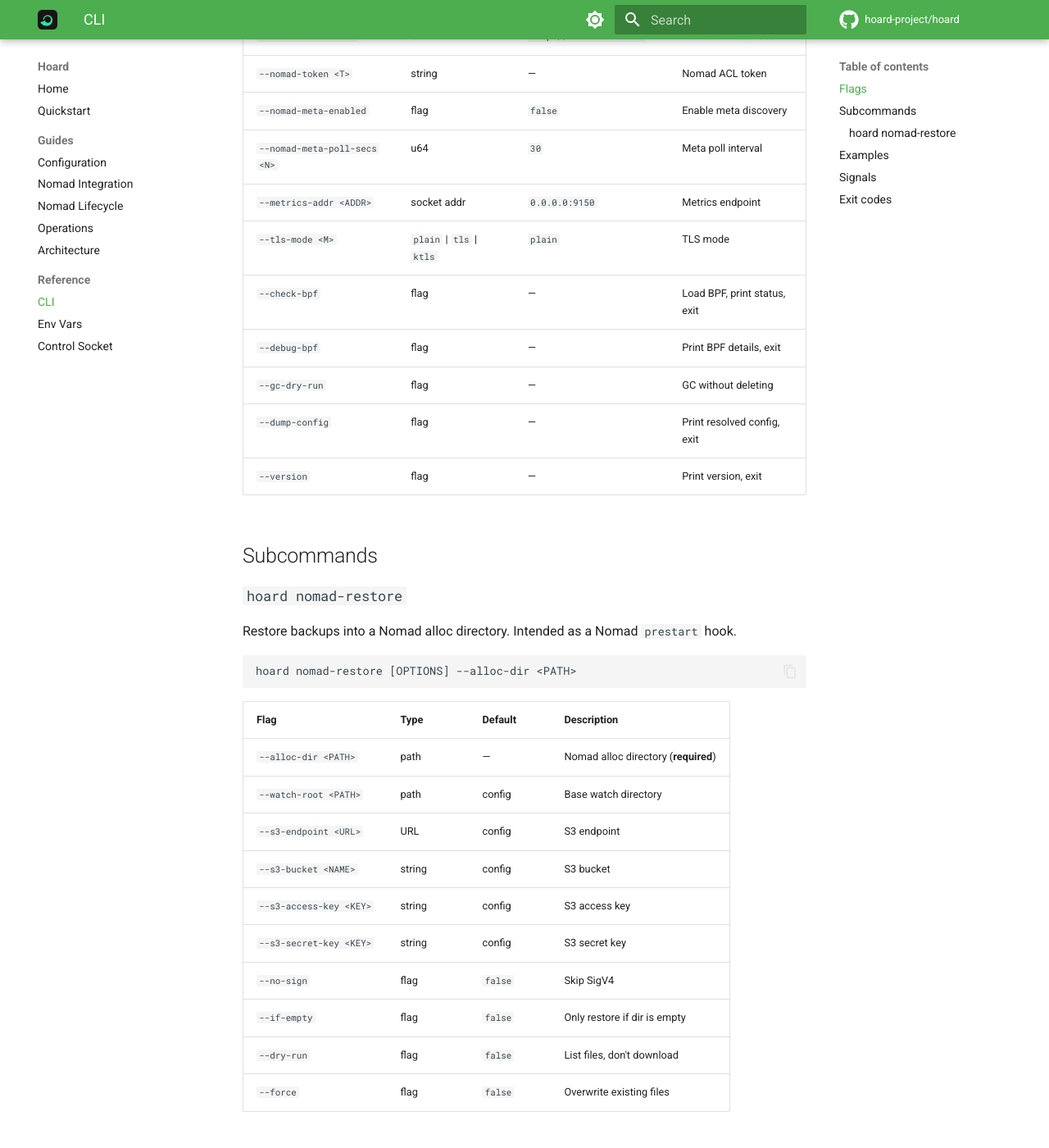
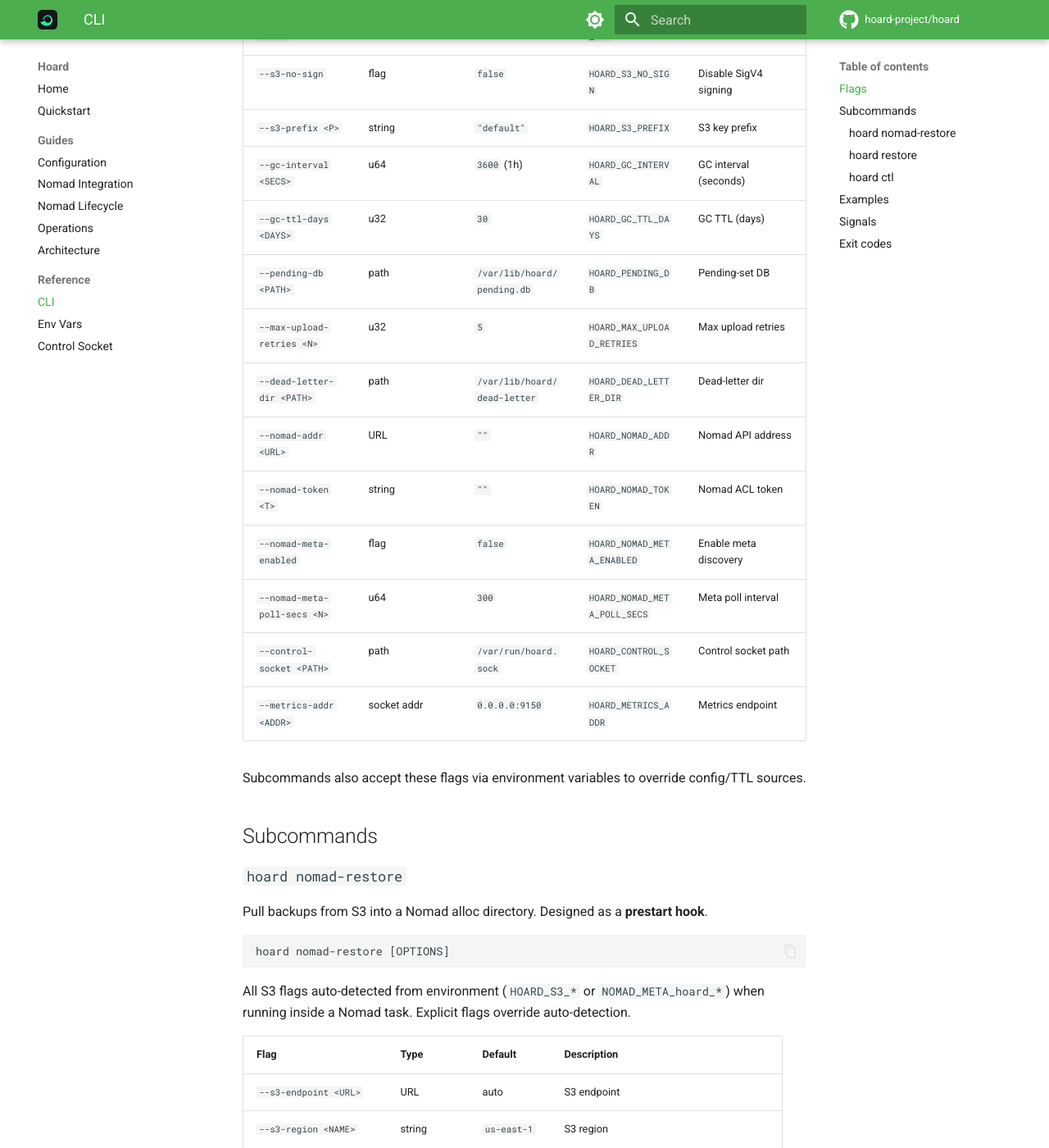
Before and after one commit to hoard-project/hoard, an MkDocs documentation site: the page built from website/docs/reference/cli.md, in a window 1280 px wide and 1400 px high, scrolled down 1235 px. Shown: the whole window at 82% size. Built offline with MkDocs 1.6.1 and Material for MkDocs 9.7.7, drawn with Linux system fonts in a browser that asks for light colours; comment, search, counter and statistics services are not loaded; some of the changed text lies outside the part shown.

Commit message:
fix(docs): sync CLI reference, control socket, env-vars with actual code
CLI reference:
- Removed --check-bpf, --debug-bpf, --gc-dry-run, --dump-config (don't exist)
- Fixed defaults: gc-interval=3600, nomad-addr="", meta-poll=300
- Added --watch-root (exists in Config)
- rewrote nomad-restore flags: --dest not --alloc-dir, no --watch-root
- Added --s3-region and --prefix to nomad-restore table

Control socket:
- Path: /run/hoard/default.sock → /var/run/hoard.sock
- Removed "Nomad mode" claim from HTTP endpoint title (all modes share metrics server)

Env vars:
- Added HOARD_WATCH_ROOT

````diff
--- a/website/docs/reference/cli.md
+++ b/website/docs/reference/cli.md
@@ -1,65 +1,89 @@
 # CLI reference
 
 ```text
-hoard [OPTIONS]
+hoard [OPTIONS] [COMMAND]
 ```
+
+All flags can also be set via environment variables (see [env-vars](env-vars.md))
+or TOML config (see [configuration](../configuration.md)).
+
+Priority: CLI flag > env var > TOML value > default.
 
 ## Flags
 
-| Flag | Type | Default | Description |
-|------|------|---------|-------------|
-| `--config <PATH>` | path | auto-discovery | TOML config file |
-| `--mode <MODE>` | `standalone` \| `nomad` | `standalone` | Runtime mode |
-| `--service <NAME>` | string | `default` | Logical service name |
-| `--watch-path <PATH>` | path | config | Watch directory |
-| `--watch-patterns <P>` | comma-sep | `*` | File glob patterns |
-| `--watch-excludes <E>` | comma-sep | — | Patterns to exclude |
-| `--s3-endpoint <URL>` | URL | config | S3 endpoint |
-| `--s3-region <NAME>` | string | config | S3 region |
-| `--s3-bucket <NAME>` | string | config | S3 bucket |
-| `--s3-access-key <KEY>` | string | config | S3 access key |
-| `--s3-secret-key <KEY>` | string | config | S3 secret key |
-| `--s3-no-sign` | flag | `false` | Disable SigV4 signing |
-| `--s3-prefix <P>` | string | config | S3 key prefix |
-| `--gc-interval <SECS>` | u64 | `21600` | GC interval (seconds) |
-| `--gc-ttl-days <DAYS>` | u32 | `30` | GC TTL (days) |
-| `--pending-db <PATH>` | path | `/var/lib/hoard/pending.db` | Pending-set DB |
-| `--max-upload-retries <N>` | u32 | `5` | Max upload retries |
-| `--dead-letter-dir <PATH>` | path | `/var/lib/hoard/dead-letter` | Dead-letter dir |
-| `--nomad-addr <URL>` | URL | `http://127.0.0.1:4646` | Nomad API address |
-| `--nomad-token <T>` | string | — | Nomad ACL token |
-| `--nomad-meta-enabled` | flag | `false` | Enable meta discovery |
-| `--nomad-meta-poll-secs <N>` | u64 | `30` | Meta poll interval |
-| `--metrics-addr <ADDR>` | socket addr | `0.0.0.0:9150` | Metrics endpoint |
-| `--tls-mode <M>` | `plain` \| `tls` \| `ktls` | `plain` | TLS mode |
-| `--check-bpf` | flag | — | Load BPF, print status, exit |
-| `--debug-bpf` | flag | — | Print BPF details, exit |
-| `--gc-dry-run` | flag | — | GC without deleting |
-| `--dump-config` | flag | — | Print resolved config, exit |
-| `--version` | flag | — | Print version, exit |
+| Flag | Type | Default | Env | Description |
+|------|------|---------|-----|-------------|
+| `--config <PATH>` | path | auto-discovery | `HOARD_CONFIG` | TOML config file |
+| `--mode <MODE>` | `standalone` \| `nomad` | `standalone` | `HOARD_MODE` | Runtime mode |
+| `--service <NAME>` | string | `"default"` | `HOARD_SERVICE` | Logical service name |
+| `--watch-path <PATH>` | path | `/var/lib/hoard/volumes` | `HOARD_WATCH_PATH` | Watch directory |
+| `--watch-root <PATH>` | path | — | `HOARD_WATCH_ROOT` | Root for Nomad volumes (overrides) |
+| `--watch-patterns <P>` | comma-sep | `*` | `HOARD_WATCH_PATTERNS` | File glob patterns |
+| `--watch-excludes <E>` | comma-sep | `*.tmp,*.journal` | `HOARD_WATCH_EXCLUDES` | Patterns to exclude |
+| `--tls-mode <M>` | `ktls` \| `plain` \| `userspace` | `plain` | `HOARD_TLS_MODE` | TLS mode |
+| `--s3-endpoint <URL>` | URL | `http://localhost:9000` | `HOARD_S3_ENDPOINT` | S3 endpoint |
+| `--s3-region <NAME>` | string | `us-east-1` | `HOARD_S3_REGION` | S3 region |
+| `--s3-bucket <NAME>` | string | `backups` | `HOARD_S3_BUCKET` | S3 bucket |
+| `--s3-access-key <KEY>` | string | `""` | `HOARD_S3_ACCESS_KEY` | S3 access key |
+| `--s3-secret-key <KEY>` | string | `""` | `HOARD_S3_SECRET_KEY` | S3 secret key |
+| `--s3-no-sign` | flag | `false` | `HOARD_S3_NO_SIGN` | Disable SigV4 signing |
+| `--s3-prefix <P>` | string | `"default"` | `HOARD_S3_PREFIX` | S3 key prefix |
+| `--gc-interval <SECS>` | u64 | `3600` (1h) | `HOARD_GC_INTERVAL` | GC interval (seconds) |
+| `--gc-ttl-days <DAYS>` | u32 | `30` | `HOARD_GC_TTL_DAYS` | GC TTL (days) |
+| `--pending-db <PATH>` | path | `/var/lib/hoard/pending.db` | `HOARD_PENDING_DB` | Pending-set DB |
+| `--max-upload-retries <N>` | u32 | `5` | `HOARD_MAX_UPLOAD_RETRIES` | Max upload retries |
+| `--dead-letter-dir <PATH>` | path | `/var/lib/hoard/dead-letter` | `HOARD_DEAD_LETTER_DIR` | Dead-letter dir |
+| `--nomad-addr <URL>` | URL | `""` | `HOARD_NOMAD_ADDR` | Nomad API address |
+| `--nomad-token <T>` | string | `""` | `HOARD_NOMAD_TOKEN` | Nomad ACL token |
+| `--nomad-meta-enabled` | flag | `false` | `HOARD_NOMAD_META_ENABLED` | Enable meta discovery |
+| `--nomad-meta-poll-secs <N>` | u64 | `300` | `HOARD_NOMAD_META_POLL_SECS` | Meta poll interval |
+| `--control-socket <PATH>` | path | `/var/run/hoard.sock` | `HOARD_CONTROL_SOCKET` | Control socket path |
+| `--metrics-addr <ADDR>` | socket addr | `0.0.0.0:9150` | `HOARD_METRICS_ADDR` | Metrics endpoint |
+
+Subcommands also accept these flags via environment variables to override config/TTL sources.
 
 ## Subcommands
 
 ### `hoard nomad-restore`
 
-Restore backups into a Nomad alloc directory. Intended as a Nomad `prestart` hook.
+Pull backups from S3 into a Nomad alloc directory. Designed as a **prestart hook**.
 
 ```text
-hoard nomad-restore [OPTIONS] --alloc-dir <PATH>
+hoard nomad-restore [OPTIONS]
 ```
+
+All S3 flags auto-detected from environment (`HOARD_S3_*` or `NOMAD_META_hoard_*`)
+when running inside a Nomad task. Explicit flags override auto-detection.
 
 | Flag | Type | Default | Description |
 |------|------|---------|-------------|
-| `--alloc-dir <PATH>` | path | — | Nomad alloc directory (**required**) |
-| `--watch-root <PATH>` | path | config | Base watch directory |
-| `--s3-endpoint <URL>` | URL | config | S3 endpoint |
-| `--s3-bucket <NAME>` | string | config | S3 bucket |
-| `--s3-access-key <KEY>` | string | config | S3 access key |
-| `--s3-secret-key <KEY>` | string | config | S3 secret key |
-| `--no-sign` | flag | `false` | Skip SigV4 |
-| `--if-empty` | flag | `false` | Only restore if dir is empty |
+| `--s3-endpoint <URL>` | URL | auto | S3 endpoint |
+| `--s3-region <NAME>` | string | `us-east-1` | S3 region |
+| `--s3-bucket <NAME>` | string | auto | S3 bucket |
+| `--s3-access-key <KEY>` | string | auto | S3 access key |
+| `--s3-secret-key <KEY>` | string | auto | S3 secret key |
+| `--prefix <P>` | string | auto | S3 prefix (auto: `NOMAD_META_hoard_prefix`) |
+| `--dest <PATH>` | path | auto | Destination (auto: `NOMAD_ALLOC_DIR`) |
+| `--if-empty` | flag | `false` | Skip restore if dest dir non-empty |
 | `--dry-run` | flag | `false` | List files, don't download |
 | `--force` | flag | `false` | Overwrite existing files |
+
+### `hoard restore`
+
+Bulk restore from S3 (standalone, no Nomad auto-detection).
+
+```text
+hoard restore [OPTIONS]
+```
+
+### `hoard ctl`
+
+Control the running daemon via Unix socket.
+
+```text
+hoard ctl flush <SERVICE>
+hoard ctl status <SERVICE>
+```
 
 ## Examples
 
@@ -72,27 +96,25 @@ hoard --config /etc/hoard/hoard.toml \
   --s3-bucket production-backups \
   --watch-patterns db,sqlite
 
-# Check BPF program loads
-hoard --check-bpf
-# Output: hooks=2 loaded=2 buffer=ringbuffer capacity=262144
+# Nomad restore (prestart hook)
+hoard nomad-restore --if-empty
 
-# Dry-run garbage collection
-hoard --gc-dry-run
-# Output: would delete 15 objects (45.2 MB)
+# Manual restore with explicit S3
+hoard nomad-restore \
+  --dest /tmp/restore \
+  --s3-endpoint http://s3:9000 \
+  --s3-bucket backups \
+  --prefix databases/postgres
 
-# Nomad restore (prestart hook)
-hoard nomad-restore \
-  --alloc-dir /opt/nomad/data/alloc/abc123/alloc \
-  --if-empty \
-  --s3-endpoint http://s3:9000 \
-  --s3-bucket backups
+# Trigger immediate drain via control socket
+hoard ctl flush default
 ```
 
 ## Signals
 
 | Signal | Action |
 |--------|--------|
-| `SIGTERM` / `SIGINT` | Graceful shutdown (drain pending) |
+| `SIGTERM` / `SIGINT` | Graceful shutdown (drain pending queue) |
 | `SIGUSR1` | Trigger immediate pending drain |
 
 ## Exit codes
````
Also changed, not shown: website/docs/reference/control-socket.md (+4 -4 lines), website/docs/reference/env-vars.md (+1 -0 lines).
